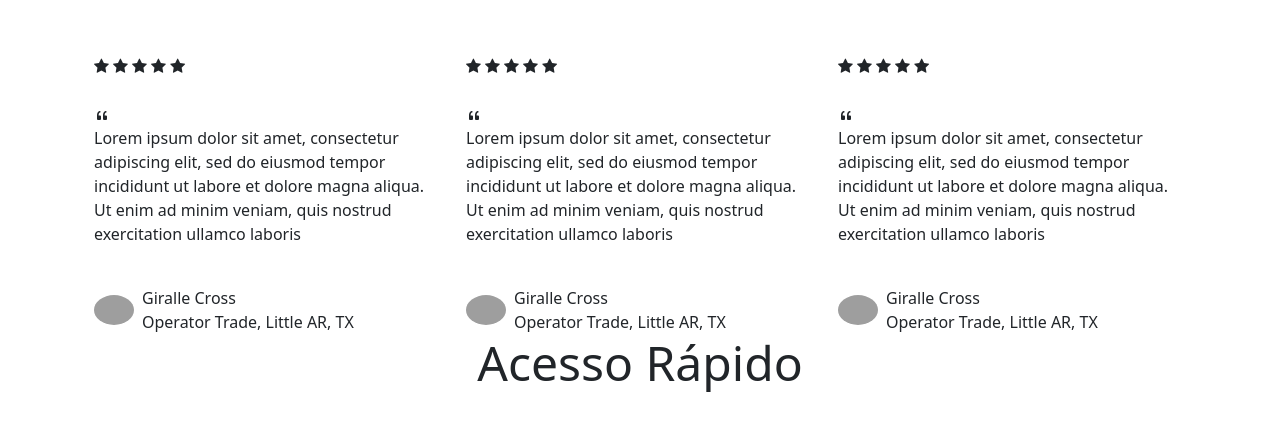
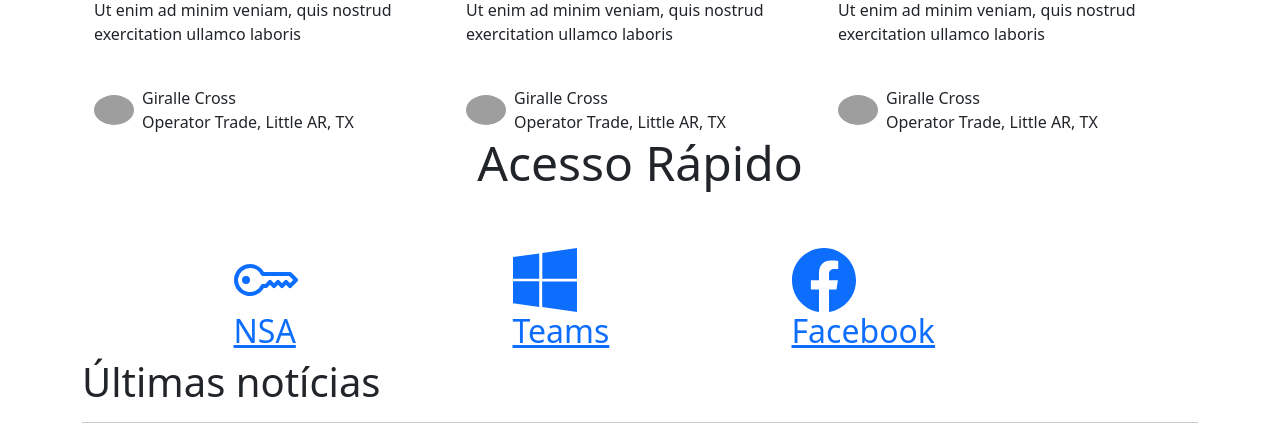
Before and after one commit to leogalencar/tccetec2022, a PHP site: page / in a window 1280 px wide. Shown: the part 1385-1822 px from the top of the page. Run offline with PHP 8.4, Linux system fonts and the light colour scheme; some libraries are stand-ins or nearby versions; grey boxes are pictures that could not be loaded.

Commit message:
alterações navbar, acesso rápido e adição do footer

```diff
--- a/admin/index.php
+++ b/admin/index.php
@@ -32,7 +32,7 @@
 
 <body id="myPage" data-spy="scroll" data-target=".navbar" data-offset="50">
 
-    <nav class="navbar navbar-expand-sm navbar-dark bg-dark sticky-top">
+    <nav class="navbar navbar-expand-sm navbar-dark bg-etec sticky-top">
         <div class="container">
             <a class="navbar-brand" href="index.php">
                 <img src="../img/logo.png" alt="" width="100px">
@@ -45,12 +45,12 @@
                     <a class="nav-item nav-link active" href="index.php">Home</a>
                     <a class="nav-item nav-link" href="cursos.php">Cursos</a>
                     <a class="nav-item nav-link" href="http://etecitu.com.br/2020/" target="_blank">EPA Virtual</a>
-                    <a class="nav-item nav-link" href="?p=produto/consultar">Notícias</a>
-                    <a class="nav-item nav-link" href="?p=produto/consultar">Processo Seletivo</a>
-                    <a class="nav-item nav-link" href="?p=produto/consultar">Vestibulinho</a>
-                    <a class="nav-item nav-link" href="?p=produto/consultar">Calendário</a>
-                    <a class="nav-item nav-link" href="?p=produto/consultar">Plano Escolar</a>
-                    <a class="nav-item nav-link" href="?p=produto/consultar">Contato</a>
+                    <a class="nav-item nav-link" href="noticias.php">Notícias</a>
+                    <a class="nav-item nav-link" href="processoseletivo.php">Processo Seletivo</a>
+                    <a class="nav-item nav-link" href="vestibulinho.php">Vestibulinho</a>
+                    <a class="nav-item nav-link" href="calendario.php">Calendário</a>
+                    <a class="nav-item nav-link" href="planoescolar.php">Plano Escolar</a>
+                    <a class="nav-item nav-link" href="contato.php">Contato</a>
                 </div>
             </div>
         </div>
@@ -131,8 +131,7 @@
                 <p class="lead">Some great placeholder content for the first featurette here. Imagine some exciting prose here.</p>
             </div>
             <div class="col-md-5">
-                <img src="https://colegioprudente.com.br/novo/wp-content/uploads/2021/12/home-info3.jpg" alt="" width="500" height="500">
-
+                <img src="https://colegioprudente.com.br/novo/wp-content/uploads/2021/12/home-info3.jpg" alt="" style="max-width: 100%;">
             </div>
         </div>
 
@@ -209,41 +208,39 @@
             </div>
         </div>
         <div class="container marketing mb-padrao">
-            <div class="row">
-                <div class="col-lg-4">
-                    <div class="cards">
-                        <img class="cards-img" src="../img/cadeado.png" alt="Bricks">
-                        <div class="cards-img-overlay cards-img-overlay-primary">
-                            <div class="cards-img-title">NSA</div>
-                            <p class="cards-img-description">
-
-                            </p>
+            <div class="row" style="justify-content: center;">
+                <div class="col-lg-3">
+                    <a href="https://nsa.cps.sp.gov.br/" class="box-acesso" target="_blank">
+                        <div class="box-icon">
+                            <svg xmlns="http://www.w3.org/2000/svg" width="64" height="64" fill="currentColor" class="bi bi-key icon" viewBox="0 0 16 16">
+                                <path d="M0 8a4 4 0 0 1 7.465-2H14a.5.5 0 0 1 .354.146l1.5 1.5a.5.5 0 0 1 0 .708l-1.5 1.5a.5.5 0 0 1-.708 0L13 9.207l-.646.647a.5.5 0 0 1-.708 0L11 9.207l-.646.647a.5.5 0 0 1-.708 0L9 9.207l-.646.647A.5.5 0 0 1 8 10h-.535A4 4 0 0 1 0 8zm4-3a3 3 0 1 0 2.712 4.285A.5.5 0 0 1 7.163 9h.63l.853-.854a.5.5 0 0 1 .708 0l.646.647.646-.647a.5.5 0 0 1 .708 0l.646.647.646-.647a.5.5 0 0 1 .708 0l.646.647.793-.793-1-1h-6.63a.5.5 0 0 1-.451-.285A3 3 0 0 0 4 5z"></path>
+                                <path d="M4 8a1 1 0 1 1-2 0 1 1 0 0 1 2 0z"></path>
+                            </svg>
                         </div>
-                    </div>
+                        <h2>NSA</h2>
+                    </a>
                 </div>
-                <div class="col-lg-4">
-                    <div class="cards">
-                        <img class="cards-img" src="../img/teams.png" alt="Bricks">
-                        <div class="cards-img-overlay cards-img-overlay-primary">
-                            <div class="cards-img-title">Microsoft Teams</div>
-                            <p class="cards-img-description">
-
-                            </p>
+                <div class="col-lg-3">
+                    <a href="https://nsa.cps.sp.gov.br/" class="box-acesso" target="_blank">
+                        <div class="box-icon">
+                            <svg xmlns="http://www.w3.org/2000/svg" width="64" height="64" fill="currentColor" class="bi bi-windows icon" viewBox="0 0 16 16">
+                                <path d="M6.555 1.375 0 2.237v5.45h6.555V1.375zM0 13.795l6.555.933V8.313H0v5.482zm7.278-5.4.026 6.378L16 16V8.395H7.278zM16 0 7.33 1.244v6.414H16V0z"></path>
+                            </svg>
                         </div>
-                    </div>
+                        <h2>Teams</h2>
+                    </a>
                 </div>
-                <div class="col-lg-4">
-                    <div class="cards">
-                        <img class="cards-img" src="https://www.etectupa.com.br/theme/assets/images/mini-medio.jpg" alt="Bricks">
-                        <div class="cards-img-overlay cards-img-overlay-primary">
-                            <div class="cards-img-title">Facebook</div>
-                            <p class="cards-img-description">
-
-                            </p>
+                <div class="col-lg-3">
+                    <a href="https://nsa.cps.sp.gov.br/" class="box-acesso" target="_blank">
+                        <div class="box-icon">
+                            <svg xmlns="http://www.w3.org/2000/svg" width="64" height="64" fill="currentColor" class="bi bi-facebook icon" viewBox="0 0 16 16">
+                                <path d="M16 8.049c0-4.446-3.582-8.05-8-8.05C3.58 0-.002 3.603-.002 8.05c0 4.017 2.926 7.347 6.75 7.951v-5.625h-2.03V8.05H6.75V6.275c0-2.017 1.195-3.131 3.022-3.131.876 0 1.791.157 1.791.157v1.98h-1.009c-.993 0-1.303.621-1.303 1.258v1.51h2.218l-.354 2.326H9.25V16c3.824-.604 6.75-3.934 6.75-7.951z"></path>
+                            </svg>
                         </div>
-                    </div>
+                        <h2>Facebook</h2>
+                    </a>
                 </div>
-            </div><!-- /.row -->
+            </div> <!-- /.row -->
         </div>
 
         <!-- NOTICIAS !-->
@@ -281,13 +278,59 @@
                 </div>
             </div>
         </section>
+    </div>
+
+    <!-- FOOTER !-->
+    <footer>
+        <div class="container">
+            <div class="footer-links text-left">
+                <span>
+                    <a href="contato.php">Contato</a>
+                </span>
+                <span>
+                    <a href="https://www.vestibulinhoetec.com.br/home/">Vestibulinho</a>
+                </span>
+                <span>
+                    <a href="processoseletivo.php">Processo Seletivo</a>
+                </span>
+                <span>
+                    <a href="https://nsa.cps.sp.gov.br/">NSA</a>
+                </span>
+                <span>
+                    <a href="http://www.etecitu.com.br/2019/arquivos/index/manualTCC.pdf">Manual do TCC</a>
+                </span>
+                <span>
+                    <a href="secretariaacademica.php">Secretaria Acadêmica</a>
+                </span>
+                <span>
+                    <a href="planogestao.php">Plano Plurianual de Gestão</a>
+                </span>
+                <span>
+                    <a href="https://www.facebook.com/EtecdeItu" class="footer-icons" target="_blank">
+                        <i class="bi bi-facebook"></i>
+                    </a>
+                    <a href="https://www.instagram.com/etecmartinho/" class="footer-icons" target="_blank">
+                        <i class="bi bi-instagram"></i>
+                    </a>
+                    <a href="https://www.youtube.com/channel/UCgiX2_tK8Imaf5OpcQNK-yA" class="footer-icons" target="_blank">
+                        <i class="bi bi-youtube"></i>
+                    </a>
+                </span>
+            </div>
+            <hr style="color: #252a3c; margin: 1rem 0;">
+            <div class="row align-items-center">
+                <div class="col-9 text-center">
+                    <p>Copyright © 2022 - Etec Martinho di Ciero - Centro Paula Souza - Avenida Barata Ribeiro, 410 Vila Prudente de Moraes - Itu/SP</p>
+                </div>
+                <div class="col-3 text-center">
+                    <img src="../img/logo.png" alt="" class="mb-2" style="width: 80px;">
+                </div>
+            </div>
+        </div>
+    </footer>
 
 
 
-        <!-- FOOTER !-->
-
-
-    </div>
     <script src="https://cdn.jsdelivr.net/npm/@popperjs/core@2.10.2/dist/umd/popper.min.js" integrity="sha384-7+zCNj/IqJ95wo16oMtfsKbZ9ccEh31eOz1HGyDuCQ6wgnyJNSYdrPa03rtR1zdB" crossorigin="anonymous"></script>
     <script src="https://cdn.jsdelivr.net/npm/bootstrap@5.1.3/dist/js/bootstrap.min.js" integrity="sha384-QJHtvGhmr9XOIpI6YVutG+2QOK9T+ZnN4kzFN1RtK3zEFEIsxhlmWl5/YESvpZ13" crossorigin="anonymous"></script>
     <script src="../js/script.js"></script>
--- a/css/menu.css
+++ b/css/menu.css
@@ -18,6 +18,10 @@ a:hover:before {
   transform: scale(1) !important;
 }
 
+.bg-etec{
+  background-color: #3E4663;
+}
+
 .nav-link:before {
   content: "";
   width: 100%;
```
Also changed, not shown: css/main.css (+80 -2 lines).
